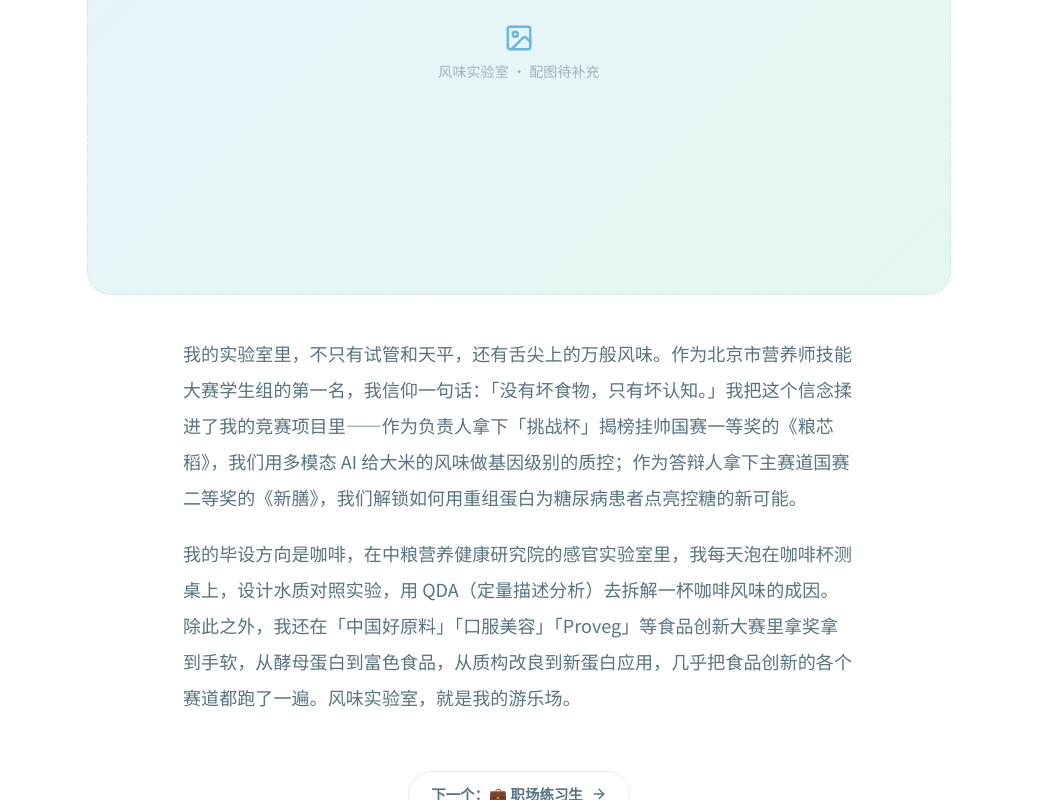
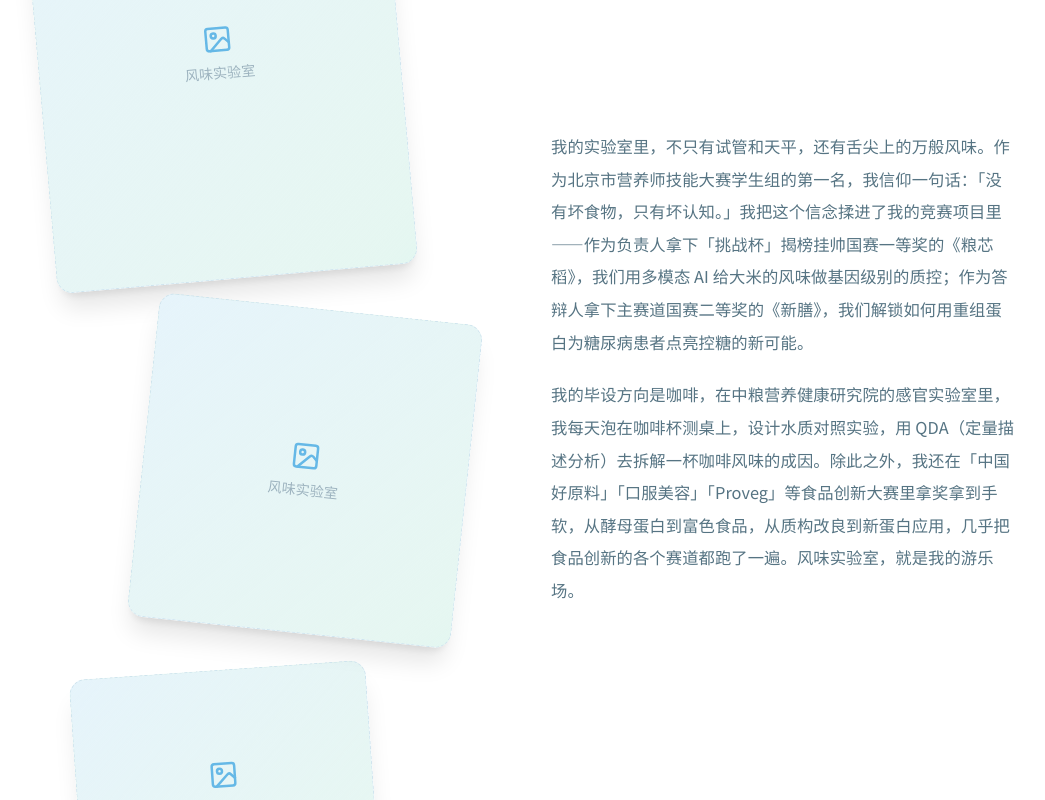
Before and after one commit to hu2976/vercel, a React (Vite) app: page /story/flavor-lab in a window 1280 px wide. Shown: the part 740-1540 px from the top of the page, without its empty margins (121-1166 px from the left). Built offline with nearby package versions, Linux system fonts and the light colour scheme; a web font is replaced by a local one.

Commit message:
polish: 技能更松散错落 / 奖项去框改细线列表 / 四维故事页各自独立自由排版(居中·左右散图·zigzag)

```diff
--- a/src/pages/Home.jsx
+++ b/src/pages/Home.jsx
@@ -209,17 +209,22 @@ export default function Home() {
         </div>
       </section>
 
-      {/* ===== 技能标签墙 ===== */}
-      <section className="mx-auto max-w-3xl px-5 py-16">
-        <h2 className="mb-10 text-center text-2xl font-bold text-body">我的技能</h2>
-        <div className="flex flex-wrap items-center justify-center gap-x-3 gap-y-2 sm:gap-x-4">
+      {/* ===== 技能标签墙（松散漂浮云） ===== */}
+      <section className="mx-auto max-w-4xl px-5 py-20">
+        <h2 className="mb-14 text-center text-2xl font-bold text-body">我的技能</h2>
+        <div className="flex flex-wrap items-center justify-center gap-x-8 gap-y-9 sm:gap-x-12">
           {config.skills.map((skill, i) => {
             const st = skillStyle[i % skillStyle.length]
+            const jitter = [10, -18, 24, -8, 16, -22, 6, -14, 20, -6, 14, -20]
             return (
-              <span key={skill} className="skill-float" style={{ '--dur': `${st.dur}s`, animationDelay: `${(i % 5) * 0.4}s` }}>
+              <span
+                key={skill}
+                className="skill-float"
+                style={{ '--dur': `${st.dur}s`, animationDelay: `${(i % 5) * 0.4}s`, marginTop: `${jitter[i % jitter.length]}px` }}
+              >
                 <span
                   className={`skill-tag ${st.tone}`}
-                  style={{ fontSize: `${st.fs}rem`, padding: `${st.fs * 0.42}rem ${st.fs * 0.92}rem` }}
+                  style={{ fontSize: `${st.fs}rem`, padding: `${st.fs * 0.42}rem ${st.fs * 0.95}rem` }}
                 >
                   {skill}
                 </span>
@@ -231,19 +236,23 @@ export default function Home() {
 
       {/* ===== 荣誉奖项 ===== */}
       <section className="mx-auto max-w-2xl px-5 pb-16">
-        <h2 className="mb-10 text-center text-2xl font-bold text-body">我的奖项</h2>
-        <div className="flex flex-col gap-3.5">
+        <h2 className="mb-12 text-center text-2xl font-bold text-body">我的奖项</h2>
+        <div className="flex flex-col">
           {config.awards.map((award, i) => {
             const Icon = awardIcons[i % awardIcons.length]
             const featured = i === 0
             return (
-              <div key={award} className={`award-card ${featured ? 'featured' : ''}`}>
+              <div
+                key={award}
+                className={`flex items-center gap-4 ${featured ? 'pb-6' : 'py-4'} ${i > 0 ? 'border-t' : ''}`}
+                style={i > 0 ? { borderColor: 'var(--border)' } : undefined}
+              >
                 <span className="award-badge" style={featured ? { width: '3.5rem', height: '3.5rem', borderRadius: '1.1rem' } : undefined}>
                   <Icon size={featured ? 28 : 20} />
                 </span>
                 <div className="min-w-0">
-                  {featured && <span className="mb-1 block text-xs font-semibold text-accent">代表性荣誉</span>}
-                  <span className={`leading-relaxed text-body ${featured ? 'text-lg font-extrabold' : 'font-medium'}`}>{award}</span>
+                  {featured && <span className="mb-0.5 block text-xs font-semibold text-accent">代表性荣誉</span>}
+                  <span className={`leading-relaxed text-body ${featured ? 'text-xl font-extrabold' : 'font-medium'}`}>{award}</span>
                 </div>
               </div>
             )
--- a/src/pages/Story.jsx
+++ b/src/pages/Story.jsx
@@ -4,10 +4,108 @@ import config from '../config'
 import ImageFrame from '../components/ImageFrame'
 
 const bubbleGradients = {
-  spotlight: ['#ff6b9d', '#ffa63d'],
-  partner: ['#5b8cff', '#7b5bff'],
-  'flavor-lab': ['#2fc39a', '#46d5ff'],
-  intern: ['#a06bff', '#ff5ccd'],
+  spotlight: ['#ff5f9e', '#ff9d5c'],
+  partner: ['#4d8bff', '#5566ff'],
+  'flavor-lab': ['#25d07f', '#12c2c2'],
+  intern: ['#a24dff', '#e15bff'],
+}
+
+// 散落图片：外层漂浮（translateY），内层旋转，互不冲突
+function StoryImg({ src, label, rotate = 0, dur = 6, className = '', aspect = 'aspect-[4/5]' }) {
+  return (
+    <div className="floaty inline-block w-full" style={{ animationDuration: `${dur}s` }}>
+      <div style={{ transform: `rotate(${rotate}deg)` }}>
+        <ImageFrame
+          src={src}
+          label={label}
+          className={`w-full overflow-hidden rounded-2xl shadow-xl ${aspect} ${className}`}
+          imgClassName="h-full w-full rounded-2xl object-cover"
+        />
+      </div>
+    </div>
+  )
+}
+
+// 取第 i 张配图（没有则占位）
+const img = (story, i) => (story.gallery && story.gallery[i]) || null
+
+function Paragraphs({ paragraphs, className = '' }) {
+  return (
+    <div className={className}>
+      {paragraphs.map((p, i) => (
+        <p key={i} className="mb-5 text-[1.02rem] leading-loose text-soft last:mb-0">{p}</p>
+      ))}
+    </div>
+  )
+}
+
+/* ---------- 布局 A：文章居中，图片四周散落 ---------- */
+function LayoutCentered({ story }) {
+  const L = story.title
+  return (
+    <>
+      <div className="grid gap-8 lg:grid-cols-[0.85fr_1.7fr_0.85fr] lg:items-center">
+        <div className="hidden flex-col gap-10 lg:flex">
+          <StoryImg src={img(story, 0)} label={L} rotate={-6} dur={6.4} />
+          <StoryImg src={img(story, 1)} label={L} rotate={5} dur={7.1} aspect="aspect-square" />
+        </div>
+        <Paragraphs paragraphs={story.paragraphs} className="mx-auto max-w-xl" />
+        <div className="hidden flex-col gap-10 lg:flex">
+          <StoryImg src={img(story, 2)} label={L} rotate={6} dur={6.8} aspect="aspect-square" />
+          <StoryImg src={img(story, 3)} label={L} rotate={-5} dur={5.9} />
+        </div>
+      </div>
+      <div className="mt-8 grid grid-cols-2 gap-4 lg:hidden">
+        {[0, 1, 2, 3].map((i) => <StoryImg key={i} src={img(story, i)} label={L} aspect="aspect-square" />)}
+      </div>
+    </>
+  )
+}
+
+/* ---------- 布局 B / C：一侧文字，一侧散落图片 ---------- */
+function LayoutSide({ story, imagesLeft = false }) {
+  const L = story.title
+  const cluster = (
+    <div className="flex flex-col gap-8">
+      <div className="w-[78%]" style={{ transform: 'translateX(4%)' }}><StoryImg src={img(story, 0)} label={L} rotate={-5} dur={6.5} /></div>
+      <div className="w-[70%] self-end" style={{ transform: 'translateX(-6%)' }}><StoryImg src={img(story, 1)} label={L} rotate={6} dur={7.2} aspect="aspect-square" /></div>
+      <div className="w-[64%]" style={{ transform: 'translateX(18%)' }}><StoryImg src={img(story, 2)} label={L} rotate={-4} dur={6.0} aspect="aspect-[5/4]" /></div>
+    </div>
+  )
+  const text = <Paragraphs paragraphs={story.paragraphs} />
+  return (
+    <div className="grid items-center gap-10 lg:grid-cols-2 lg:gap-16">
+      {imagesLeft ? <>{cluster}{text}</> : <>{text}{cluster}</>}
+    </div>
+  )
+}
+
+/* ---------- 布局 D：图文交替 zigzag ---------- */
+function LayoutZigzag({ story }) {
+  const L = story.title
+  return (
+    <div className="flex flex-col gap-14">
+      {story.paragraphs.map((p, i) => {
+        const image = <div className="w-full lg:w-[46%]"><StoryImg src={img(story, i)} label={L} rotate={i % 2 ? 4 : -4} dur={6 + i * 0.4} aspect="aspect-[5/4]" /></div>
+        const text = <p className="text-[1.02rem] leading-loose text-soft lg:w-[54%]">{p}</p>
+        return (
+          <div key={i} className="flex flex-col items-center gap-8 lg:flex-row lg:gap-12">
+            {i % 2 === 0 ? <>{text}{image}</> : <>{image}{text}</>}
+          </div>
+        )
+      })}
+    </div>
+  )
+}
+
+function StoryBody({ story }) {
+  switch (story.slug) {
+    case 'spotlight': return <LayoutCentered story={story} />
+    case 'partner': return <LayoutSide story={story} imagesLeft={false} />
+    case 'flavor-lab': return <LayoutSide story={story} imagesLeft={true} />
+    case 'intern': return <LayoutZigzag story={story} />
+    default: return <Paragraphs paragraphs={story.paragraphs} className="mx-auto max-w-2xl" />
+  }
 }
 
 export default function Story() {
@@ -33,10 +131,7 @@ export default function Story() {
       {/* 顶部渐变横幅 */}
       <div className="relative" style={{ background: `linear-gradient(135deg, ${c1}, ${c2})` }}>
         <div className="mx-auto max-w-4xl px-4 py-14 text-center text-white sm:py-20">
-          <Link
-            to="/"
-            className="mb-6 inline-flex items-center gap-2 rounded-full bg-white/20 px-4 py-2 text-sm font-medium backdrop-blur-sm transition-colors hover:bg-white/30"
-          >
+          <Link to="/" className="mb-6 inline-flex items-center gap-2 rounded-full bg-white/20 px-4 py-2 text-sm font-medium backdrop-blur-sm transition-colors hover:bg-white/30">
             <ArrowLeft size={15} /> 返回首页
           </Link>
           <div className="text-6xl">{story.emoji}</div>
@@ -45,56 +140,20 @@ export default function Story() {
         </div>
       </div>
 
-      <div className="mx-auto max-w-4xl px-4 py-12">
+      <div className="mx-auto max-w-5xl px-4 py-14">
         {/* 关键词 */}
-        <div className="mb-9 flex flex-wrap justify-center gap-2.5">
+        <div className="mb-12 flex flex-wrap justify-center gap-2.5">
           {story.keywords.map((k) => (
-            <span
-              key={k}
-              className="rounded-full px-3.5 py-1.5 text-sm font-semibold"
-              style={{ background: 'var(--accent-soft)', color: 'var(--accent)' }}
-            >
-              {k}
-            </span>
+            <span key={k} className="rounded-full px-3.5 py-1.5 text-sm font-semibold" style={{ background: 'var(--accent-soft)', color: 'var(--accent)' }}>{k}</span>
           ))}
         </div>
 
-        {/* 封面 */}
-        <ImageFrame
-          src={story.cover}
-          alt={story.title}
-          label={`${story.title} · 配图待补充`}
-          className="mb-10 aspect-[16/9] w-full rounded-3xl"
-          imgClassName="h-full w-full rounded-3xl object-cover"
-        />
-
-        {/* 正文 */}
-        <article className="mx-auto max-w-2xl">
-          {story.paragraphs.map((p, i) => (
-            <p key={i} className="mb-5 text-lg leading-loose text-soft">{p}</p>
-          ))}
-        </article>
-
-        {/* 相册 */}
-        {story.gallery && story.gallery.length > 0 && (
-          <div className="mt-12 grid grid-cols-2 gap-4 sm:grid-cols-3">
-            {story.gallery.map((g, i) => (
-              <ImageFrame
-                key={i}
-                src={g}
-                label="配图"
-                className="aspect-square w-full rounded-2xl"
-                imgClassName="h-full w-full rounded-2xl object-cover"
-              />
-            ))}
-          </div>
-        )}
+        {/* 各自不同的正文布局 */}
+        <StoryBody story={story} />
 
         {/* 下一篇 */}
-        <div className="mt-14 flex justify-center">
-          <Link to={`/story/${next.slug}`} className="btn-ghost">
-            下一个：{next.emoji} {next.title} <ArrowRight size={16} />
-          </Link>
+        <div className="mt-16 flex justify-center">
+          <Link to={`/story/${next.slug}`} className="btn-ghost">下一个：{next.emoji} {next.title} <ArrowRight size={16} /></Link>
         </div>
       </div>
     </div>
```
